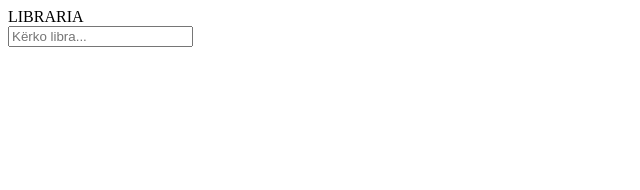
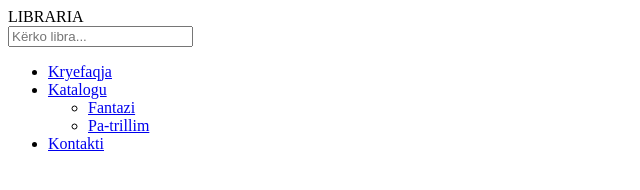
Before and after one commit to BlendiBB/Projekti_Web, a plain HTML site: page index.html in a window 1280 px wide. Shown: the whole page, without its empty margins (0-640 px from the left). Drawn offline with Linux system fonts and the light colour scheme.

Commit message:
navigation bar ne header

```diff
--- a/index.html
+++ b/index.html
@@ -16,8 +16,21 @@
       </div>
     </div>
 
+    <nav>
+      <ul class="menu">
+        <li><a href="index.html">Kryefaqja</a></li>
 
+        <li class="has-submenu">
+          <a href="catalog/index.html">Katalogu</a>
+          <ul class="submenu">
+            <li><a href="libra/fantazi.html">Fantazi</a></li>
+            <li><a href="libra/pa-trillim.html">Pa-trillim</a></li>
+          </ul>
+        </li>
 
+        <li><a href="kontakt.html">Kontakti</a></li>
+      </ul>
+    </nav>
   </header>
 
   <section class="hero">
```
